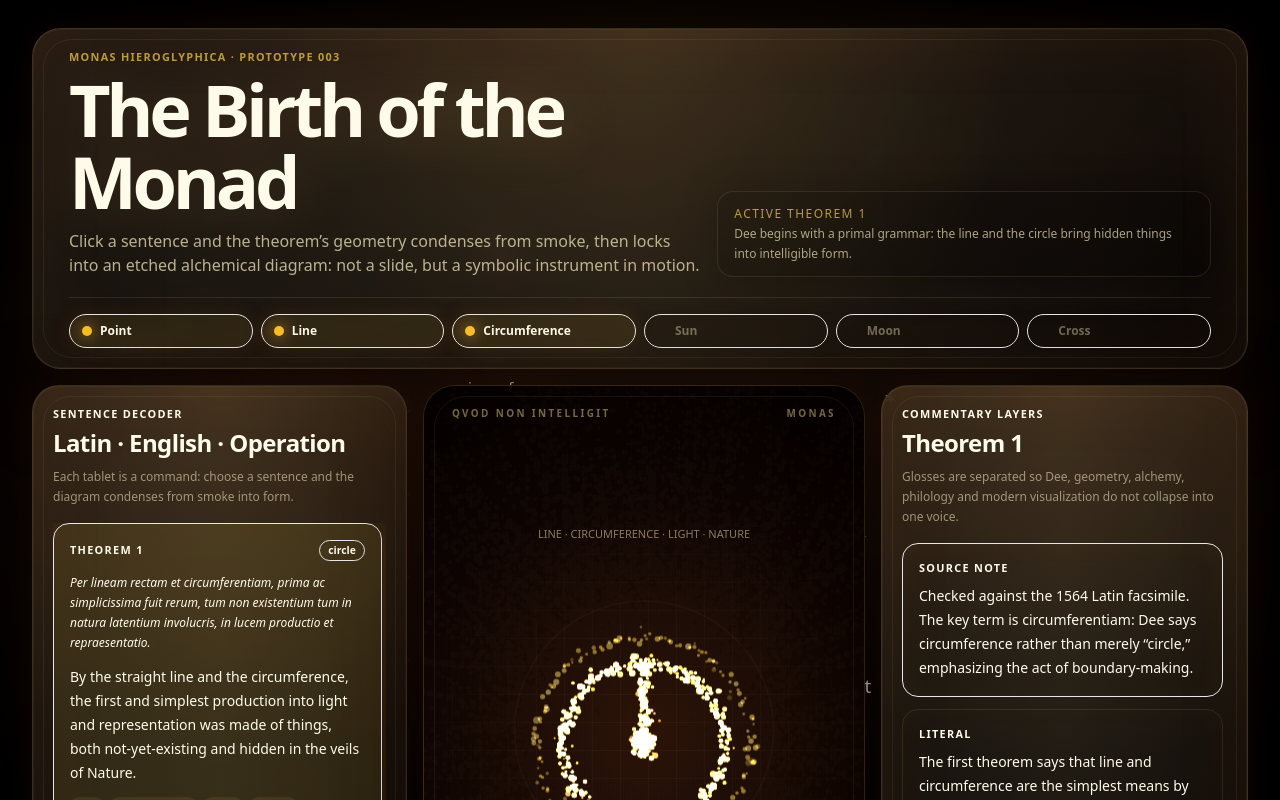
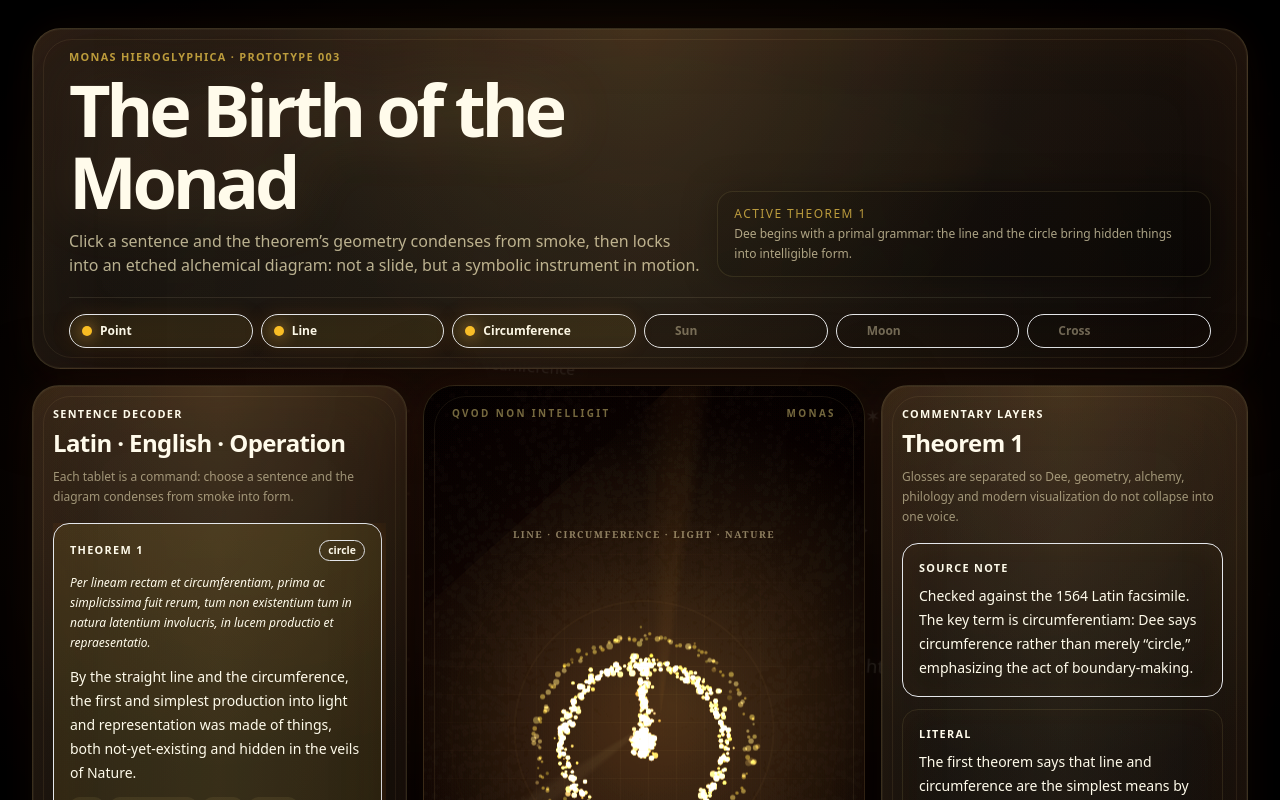
Before and after one commit to bookthief666/monas-hieroglyphica, a React (Vite) app: page / in a window 1280 px wide. Shown: the top 800 px of the page. Built offline with nearby package versions, Linux system fonts and the light colour scheme.

Commit message:
Add living codex animation styles

```diff
--- a/src/index.css
+++ b/src/index.css
@@ -101,6 +101,29 @@ body {
   mask-image: radial-gradient(circle at 50% 50%, black 0%, transparent 74%);
 }
 
+.stage-aura {
+  background:
+    radial-gradient(circle at 50% 45%, rgba(255, 199, 91, 0.16), transparent 17rem),
+    conic-gradient(from 120deg at 50% 47%, transparent 0 17%, rgba(255, 228, 162, 0.055) 18% 19%, transparent 20% 52%, rgba(255, 160, 52, 0.052) 54% 55%, transparent 56%);
+  mix-blend-mode: screen;
+  animation: slowTurn 42s linear infinite;
+}
+
+.glyph-label {
+  font-family: ui-serif, Georgia, Cambria, 'Times New Roman', Times, serif;
+  font-size: 14px;
+  font-weight: 800;
+  letter-spacing: 0.16em;
+  text-transform: uppercase;
+}
+
+.marginalia-rune {
+  filter: drop-shadow(0 0 10px rgba(255, 200, 97, 0.24));
+  animation-name: marginalFloat;
+  animation-timing-function: ease-in-out;
+  animation-iteration-count: infinite;
+}
+
 .decoder-scroll,
 .commentary-scroll {
   scrollbar-width: thin;
@@ -119,10 +142,18 @@ body {
 }
 
 @keyframes smokeShift {
-  from {
-    transform: translate3d(0, 0, 0) scale(1);
-  }
-  to {
-    transform: translate3d(-80px, -120px, 0) scale(1.05);
-  }
+  from { transform: translate3d(0, 0, 0) scale(1); }
+  to { transform: translate3d(-80px, -120px, 0) scale(1.05); }
 }
+
+@keyframes slowTurn {
+  from { transform: rotate(0deg) scale(1.08); }
+  to { transform: rotate(360deg) scale(1.08); }
+}
+
+@keyframes marginalFloat {
+  0%, 100% { transform: translate3d(0, 0, 0) rotate(0deg); opacity: 0.08; }
+  30% { opacity: 0.2; }
+  50% { transform: translate3d(14px, -22px, 0) rotate(4deg); opacity: 0.16; }
+  75% { transform: translate3d(-18px, 18px, 0) rotate(-5deg); opacity: 0.12; }
+}
```
